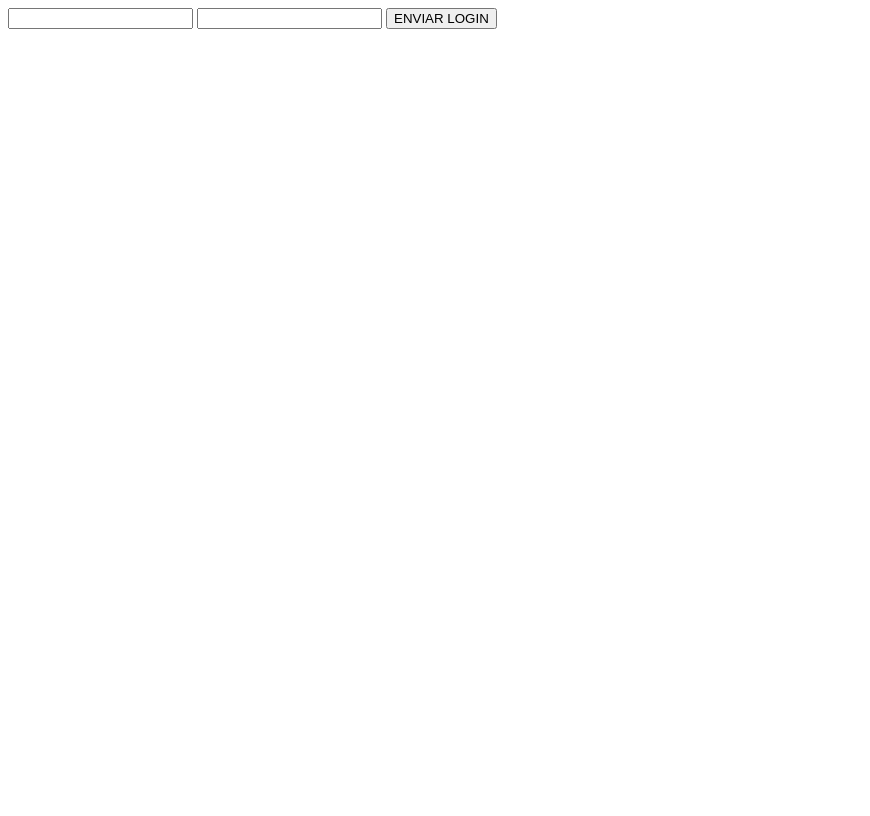
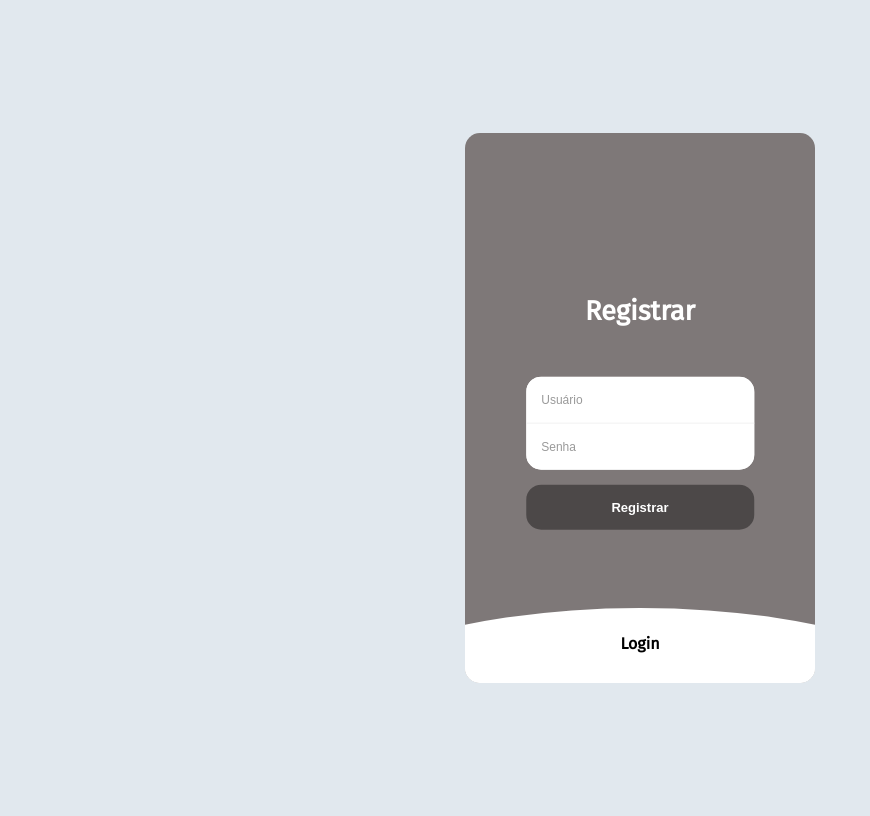
Before and after one commit to Leonardo-DeLuca/Sistema-Atividades, a website: page public/html/login.html in a window 1280 px wide. Shown: the whole page, without its empty margins (0-870 px from the left). Drawn offline with Linux system fonts and the light colour scheme.

Commit message:
Login completo

```diff
--- a/dados/usuarios.json
+++ b/dados/usuarios.json
@@ -1,4 +1 @@
-[{
-    "usuario": "admin",
-    "senha": "admin"
-}]
+[{"usuario":"admin","senha":"admin"},{"usuario":"admin2","senha":"admin2"}]
--- a/index.js
+++ b/index.js
@@ -15,6 +15,10 @@ app.get('/login', (req, res) => {
     res.redirect('html/login.html');
 });
 
+app.post('/registrar', (req, res) => {
+    LoginController.registrar(req, res);
+});
+
 app.post('/login', (req, res) => {
     LoginController.login(req, res);
 });
--- /dev/null
+++ b/public/css/login.css
@@ -0,0 +1,293 @@
+@import url("https://fonts.googleapis.com/css?family=Fira+Sans");
+
+html,
+body {
+    position: relative;
+    min-height: 100vh;
+    background-color: #e1e8ee;
+    display: flex;
+    align-items: center;
+    justify-content: center;
+    font-family: "Fira Sans", Helvetica, Arial, sans-serif;
+    -webkit-font-smoothing: antialiased;
+    -moz-osx-font-smoothing: grayscale;
+}
+
+.form-structor {
+    background-color: #7e7878;
+    border-radius: 15px;
+    height: 550px;
+    width: 350px;
+    position: relative;
+    overflow: hidden;
+}
+
+.form-structor::after {
+    content: '';
+    opacity: 0.8;
+    position: absolute;
+    top: 0;
+    right: 0;
+    bottom: 0;
+    left: 0;
+    background-repeat: no-repeat;
+    background-position: left bottom;
+    background-size: 500px;
+}
+
+.form-structor .signup {
+    position: absolute;
+    top: 50%;
+    left: 50%;
+    transform: translate(-50%, -50%);
+    transition: all 0.3s ease;
+    width: 65%;
+    z-index: 5;
+    -webkit-transform: translate(-50%, -50%);
+    -webkit-transition: all 0.3s ease;
+}
+
+.form-structor .signup.slide-up {
+    top: 5%;
+    transform: translate(-50%, 0%);
+    transition: all 0.3s ease;
+    -webkit-transform: translate(-50%, 0%);
+    -webkit-transition: all 0.3s ease;
+}
+
+.form-structor .signup.slide-up .form-holder,
+.form-structor .signup.slide-up .submit-btn {
+    opacity: 0;
+    visibility: hidden;
+}
+
+.form-structor .signup.slide-up .form-title {
+    font-size: 1em;
+    cursor: pointer;
+}
+
+.form-structor .signup.slide-up .form-title span {
+    margin-right: 5px;
+    opacity: 1;
+    visibility: visible;
+    transition: all 0.3s ease;
+    -webkit-transition: all 0.3s ease;
+}
+
+.form-structor .signup .form-title {
+    color: #fff;
+    font-size: 1.7em;
+    text-align: center;
+}
+
+.form-structor .signup .form-title span {
+    color: rgba(0, 0, 0, 0.4);
+    opacity: 0;
+    visibility: hidden;
+    transition: all 0.3s ease;
+    -webkit-transition: all 0.3s ease;
+}
+
+.form-structor .signup .form-holder {
+    border-radius: 15px;
+    background-color: #fff;
+    overflow: hidden;
+    margin-top: 50px;
+    opacity: 1;
+    visibility: visible;
+    transition: all 0.3s ease;
+    -webkit-transition: all 0.3s ease;
+}
+
+.form-structor .signup .form-holder .input {
+    border: 0;
+    outline: none;
+    box-shadow: none;
+    display: block;
+    height: 30px;
+    line-height: 30px;
+    padding: 8px 15px;
+    border-bottom: 1px solid #eee;
+    width: 100%;
+    font-size: 12px;
+}
+
+.form-structor .signup .form-holder .input:last-child {
+    border-bottom: 0;
+}
+
+.form-structor .signup .form-holder .input::-webkit-input-placeholder {
+    color: rgba(0, 0, 0, 0.4);
+}
+
+.form-structor .signup .submit-btn {
+    background-color: rgba(0, 0, 0, 0.4);
+    color: rgba(255, 255, 255);
+    border: 0;
+    border-radius: 15px;
+    display: block;
+    margin: 15px auto;
+    padding: 15px 45px;
+    width: 100%;
+    font-size: 13px;
+    font-weight: bold;
+    cursor: pointer;
+    opacity: 1;
+    visibility: visible;
+    transition: all 0.3s ease;
+    -webkit-transition: all 0.3s ease;
+}
+
+.form-structor .signup .submit-btn:hover {
+    transition: all 0.3s ease;
+    background-color: rgba(0, 0, 0, 0.8);
+}
+
+.form-structor .login {
+    position: absolute;
+    top: 20%;
+    left: 0;
+    right: 0;
+    bottom: 0;
+    background-color: #fff;
+    z-index: 5;
+    transition: all 0.3s ease;
+    -webkit-transition: all 0.3s ease;
+}
+
+.form-structor .login::before {
+    content: '';
+    position: absolute;
+    left: 50%;
+    top: -20px;
+    transform: translate(-50%, 0);
+    -webkit-transform: translate(-50%, 0);
+    background-color: #fff;
+    width: 200%;
+    height: 250px;
+    border-radius: 50%;
+    z-index: 4;
+    transition: all 0.3s ease;
+    -webkit-transition: all 0.3s ease;
+}
+
+.form-structor .login .center {
+    position: absolute;
+    top: calc(50% - 10%);
+    left: 50%;
+    transform: translate(-50%, -50%);
+    -webkit-transform: translate(-50%, -50%);
+    width: 65%;
+    z-index: 5;
+    transition: all 0.3s ease;
+    -webkit-transition: all 0.3s ease;
+}
+
+.form-structor .login .center .form-title {
+    color: #000;
+    font-size: 1.7em;
+    text-align: center;
+}
+
+.form-structor .login .center .form-title span {
+    color: rgba(0, 0, 0, 0.4);
+    opacity: 0;
+    visibility: hidden;
+    transition: all 0.3s ease;
+    -webkit-transition: all 0.3s ease;
+}
+
+.form-structor .login .center .form-holder {
+    border-radius: 15px;
+    background-color: #fff;
+    border: 1px solid #eee;
+    overflow: hidden;
+    margin-top: 50px;
+    opacity: 1;
+    visibility: visible;
+    transition: all 0.3s ease;
+    -webkit-transition: all 0.3s ease;
+}
+
+.form-structor .login .center .form-holder .input {
+    border: 0;
+    outline: none;
+    box-shadow: none;
+    display: block;
+    height: 30px;
+    line-height: 30px;
+    padding: 8px 15px;
+    border-bottom: 1px solid #eee;
+    width: 100%;
+    font-size: 12px;
+}
+
+.form-structor .login .center .form-holder .input:last-child {
+    border-bottom: 0;
+}
+
+.form-structor .login .center .form-holder .input::-webkit-input-placeholder {
+    color: rgba(0, 0, 0, 0.4);
+}
+
+.form-structor .login .center .submit-btn {
+    background-color: #6b92a4;
+    color: rgba(255, 255, 255);
+    border: 0;
+    border-radius: 15px;
+    display: block;
+    margin: 15px auto;
+    padding: 15px 45px;
+    width: 100%;
+    font-size: 13px;
+    font-weight: bold;
+    cursor: pointer;
+    opacity: 1;
+    visibility: visible;
+    transition: all 0.3s ease;
+    -webkit-transition: all 0.3s ease;
+}
+
+.form-structor .login .center .submit-btn:hover {
+    transition: all 0.3s ease;
+    background-color: rgba(0, 0, 0, 0.8);
+}
+
+.form-structor .login.slide-up {
+    top: 90%;
+    transition: all 0.3s ease;
+    -webkit-transition: all 0.3s ease;
+}
+
+.form-structor .login.slide-up .center {
+    top: 10%;
+    transform: translate(-50%, 0%);
+    transition: all 0.3s ease;
+    -webkit-transform: translate(-50%, 0%);
+    -webkit-transition: all 0.3s ease;
+}
+
+.form-structor .login.slide-up .form-holder,
+.form-structor .login.slide-up .submit-btn {
+    opacity: 0;
+    visibility: hidden;
+    transition: all 0.3s ease;
+    -webkit-transition: all 0.3s ease;
+}
+
+.form-structor .login.slide-up .form-title {
+    font-size: 1em;
+    margin: 0;
+    padding: 0;
+    cursor: pointer;
+    transition: all 0.3s ease;
+    -webkit-transition: all 0.3s ease;
+}
+
+.form-structor .login.slide-up .form-title span {
+    margin-right: 5px;
+    opacity: 1;
+    visibility: visible;
+    transition: all 0.3s ease;
+    -webkit-transition: all 0.3s ease;
+}
--- a/public/html/login.html
+++ b/public/html/login.html
@@ -4,12 +4,30 @@
     <meta charset="UTF-8">
     <meta http-equiv="X-UA-Compatible" content="IE=edge">
     <meta name="viewport" content="width=device-width, initial-scale=1.0">
+    <link rel="stylesheet" href="../css/login.css">
     <title>Login</title>
 </head>
 <body>
-    <input type="text" name="" id="usuario">
-    <input type="password" name="" id="senha">
-    <button onclick="onClickLogin()">ENVIAR LOGIN</button>
+    <div class="form-structor">
+	<div class="signup">
+		<h2 class="form-title" id="btnRegistrarSlide" onclick="onClickBtnRegistrarSlide(event)">Registrar</h2>
+		<div class="form-holder">
+			<input type="text" id="usuarioRegistrar" class="input" placeholder="Usuário" />
+			<input type="password" id="senhaRegistrar" class="input" placeholder="Senha" />
+		</div>
+		<button class="submit-btn" onclick="onClickRegistrar()">Registrar</button>
+	</div>
+	<div class="login slide-up">
+		<div class="center">
+			<h2 class="form-title" id="btnLoginSlide" onclick="onClickBtnLoginSlide(event)">Login</h2>
+			<div class="form-holder">
+				<input type="text" id="usuarioLogin" class="input" placeholder="Usuário" />
+				<input type="password" id="senhaLogin" class="input" placeholder="Senha" />
+			</div>
+			<button class="submit-btn" onclick="onClickLogin()">Login</button>
+		</div>
+	</div>
+</div>
 </body>
 </html>
 <script src="../js/login.js"></script>
--- a/public/js/login.js
+++ b/public/js/login.js
@@ -1,12 +1,42 @@
-const onClickLogin = async () => {
-    const usuario = document.getElementById('usuario').value;
-    const senha = document.getElementById('senha').value;
+const URL_BASE = window.location.href.substring(0, 21);
+
+const onClickBtnRegistrarSlide = (e) => {
+    const loginBtn = document.getElementById('btnLoginSlide'),
+        elPai = e.target.parentNode;
+
+	Array.from(e.target.parentNode.classList).find(item => {
+		if (item !== "slide-up") {
+			elPai.classList.add('slide-up')
+		} else {
+			loginBtn.parentNode.parentNode.classList.add('slide-up')
+			elPai.classList.remove('slide-up')
+		}
+	});
+};
+
+const onClickBtnLoginSlide = (e) => {
+    const signupBtn = document.getElementById('btnRegistrarSlide'),
+        elPai = e.target.parentNode.parentNode;
+
+	Array.from(e.target.parentNode.parentNode.classList).find(item => {
+        if (item !== "slide-up") {
+            elPai.classList.add('slide-up')
+        } else {
+            signupBtn.parentNode.classList.add('slide-up')
+            elPai.classList.remove('slide-up')
+        }
+	});
+};
+
+const onClickRegistrar = async () => {
+    const usuario = document.getElementById('usuarioRegistrar').value,
+        senha = document.getElementById('senhaRegistrar').value;
 
     if (usuario.trim().length === 0 || senha.trim().length === 0) return;
 
     const data = { usuario, senha };
 
-    const resp = await fetch('http://localhost:3000/login/', {
+    const resp = await fetch(`${URL_BASE}/registrar/`, {
         method: 'POST',
         headers: {
             "Content-Type": "application/json"
@@ -20,3 +50,26 @@ const onClickLogin = async () => {
         alert(objResponse.descricao_erro);
     }
 };
+
+const onClickLogin = async () => {
+    const usuario = document.getElementById('usuarioLogin').value,
+        senha = document.getElementById('senhaLogin').value;
+
+    if (usuario.trim().length === 0 || senha.trim().length === 0) return;
+
+    const data = { usuario, senha };
+
+    const resp = await fetch(`${URL_BASE}/login/`, {
+        method: 'POST',
+        headers: {
+            "Content-Type": "application/json"
+        },
+        body: JSON.stringify(data)
+    });
+
+    const objResponse = await resp.json();
+
+    if (objResponse.status !== "OK") {
+        alert(objResponse.descricao_erro);
+    }
+};
```
Also changed, not shown: controller/LoginController.js (+24 -0 lines).
